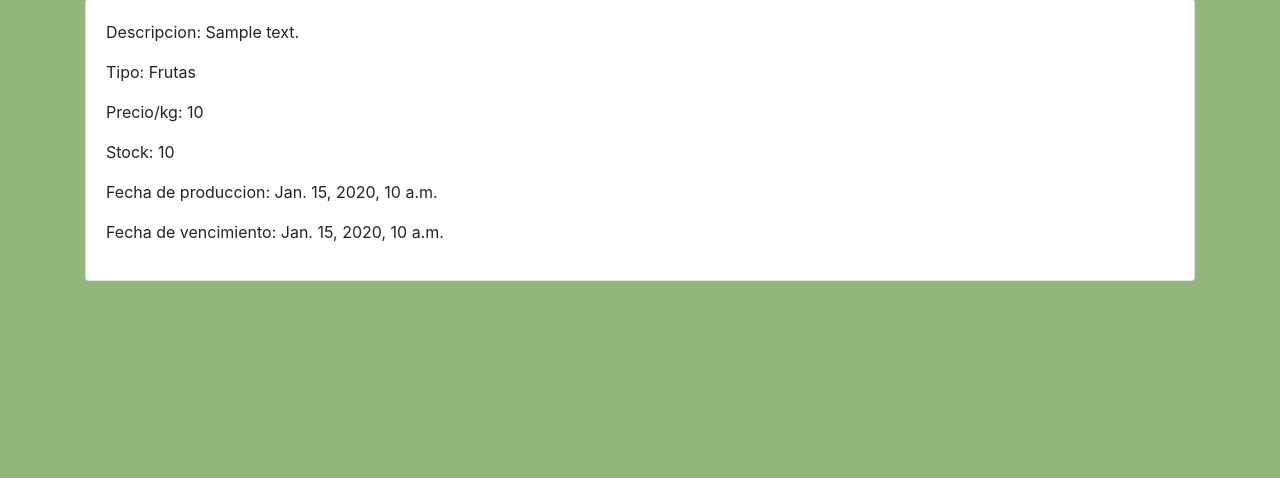
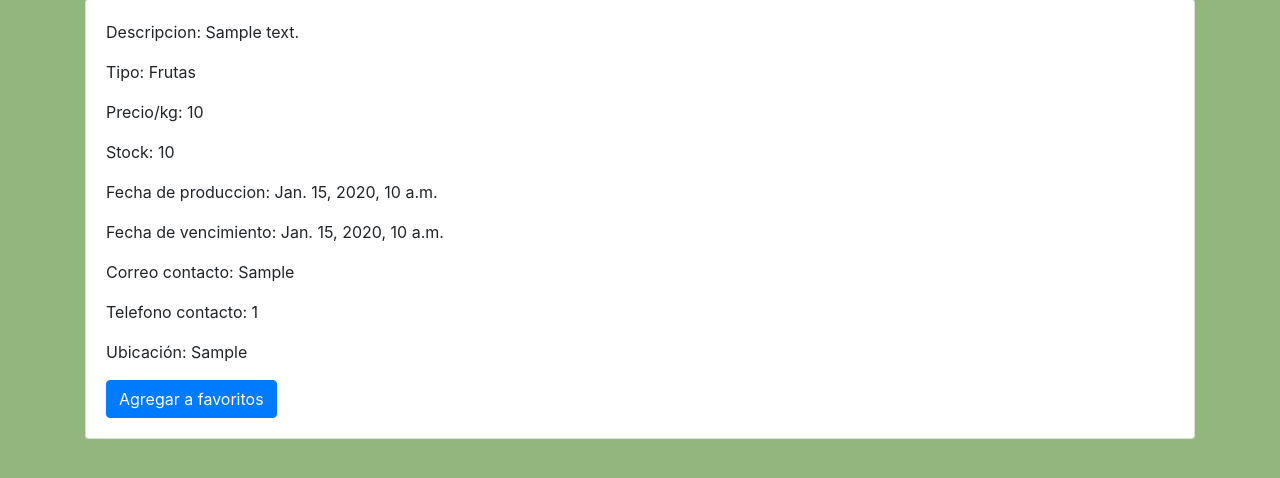
Before and after one commit to xowito/AEPDE, a Django app: page /detalle_producto/1 in a window 1280 px wide. Shown: the part 89-567 px from the top of the page. Run offline with Django 4.2, Linux system fonts and the light colour scheme; a user stored in the database is signed in; tables that the repository leaves empty hold one stand-in row (values such as "Sample post"); some libraries are stand-ins or nearby versions.

Commit message:
agregar_favorito,datos de contacto , ubicación

```diff
--- a/AEPDE_VENV/AEPDE_SITE/AEPDE_APP/models.py
+++ b/AEPDE_VENV/AEPDE_SITE/AEPDE_APP/models.py
@@ -1,5 +1,6 @@
 from django.db import models
-
+from django.contrib.auth.models import User
+from django.urls import reverse
 # Create your models here.
 class Sucursal(models.Model):
     cod_sucursal = models.IntegerField(primary_key=True)
@@ -42,3 +43,15 @@ class Producto(models.Model):
 	    return self.codigo
 class Meta:
     ordering = ["precio"]
+
+
+class Favorito(models.Model):
+    user = models.ForeignKey(User, on_delete=models.CASCADE)
+    producto = models.ForeignKey(Producto, on_delete=models.CASCADE)
+    date_added = models.DateTimeField(auto_now_add=True)
+
+    def __str__(self):
+        return f'{self.user.username} favorited {self.producto.descripcion}'
+
+    def get_absolute_url(self):
+        return reverse('detalle_producto', args=[str(self.producto.codigo)])
--- a/AEPDE_VENV/AEPDE_SITE/AEPDE_APP/templates/AEPDE_APP/detalle_producto.html
+++ b/AEPDE_VENV/AEPDE_SITE/AEPDE_APP/templates/AEPDE_APP/detalle_producto.html
@@ -11,6 +11,17 @@
             <p>Stock:&nbsp;{{obj.stock}}</p>
             <p>Fecha de produccion:&nbsp;{{obj.fecha_produccion}}</p>
             <p>Fecha de vencimiento:&nbsp;{{obj.fecha_vencimiento_prod}}</p>
+            <p>Correo contacto:&nbsp;{{ productor.correo_contacto }}</p>
+            <p>Telefono contacto:&nbsp;{{ productor.telefono_contacto }}</p>
+            <p>Ubicación:&nbsp;{{ sucursal.direccion }}</p>
+            {% if request.user.is_authenticated %}
+            <form method="post" action="{% url 'agregar_favorito' obj.codigo %}">
+                {% csrf_token %}
+                <button type="submit" class="btn btn-primary">Agregar a favoritos</button>
+            </form>
+            {% endif %}
+
+
         </div>
     </div>
 </div>
--- a/AEPDE_VENV/AEPDE_SITE/AEPDE_APP/urls.py
+++ b/AEPDE_VENV/AEPDE_SITE/AEPDE_APP/urls.py
@@ -8,5 +8,7 @@ urlpatterns = [
     path('login',login_request, name="login"),
     path('logout',logout_request,name="logout"),
     path('catalogo_productor',catalogo_productor,name="catalogo_productor"),
-    path('detalle_producto/<id>',detalle_producto,name="detalle_producto")
+    path('detalle_producto/<id>',detalle_producto,name="detalle_producto"),
+    path('agregar_favorito/<int:id>/', agregar_favorito, name='agregar_favorito'),
+
 ]
--- a/AEPDE_VENV/AEPDE_SITE/AEPDE_APP/views.py
+++ b/AEPDE_VENV/AEPDE_SITE/AEPDE_APP/views.py
@@ -1,12 +1,16 @@
-from django.http import HttpRequest
+from django.http import HttpRequest ,HttpResponseRedirect
 from django.shortcuts import render,  redirect, get_object_or_404
 from .forms import formulario_agregar_producto
-from .models import Producto,Productor
+from .models import Producto,Productor,Favorito
 from .forms import NewUserForm
 from django.contrib.auth import login, authenticate,logout, get_user
 from django.contrib.auth.forms import AuthenticationForm
 from django.contrib import messages
 from django.db.models import Q
+from django.shortcuts import  redirect
+from django.contrib.auth.decorators import login_required
+
+
 #Vista home
 
 def home(request):
@@ -21,8 +25,11 @@ def home(request):
     return render(request,"AEPDE_APP/home.html",data)
 
 def detalle_producto(request,id):
+
     detalle = Producto.objects.get(codigo=id)
-    data = {"obj":detalle}
+    productor = detalle.cod_productor
+    sucursal = detalle.sucursal
+    data = {"obj":detalle,"productor": productor,"sucursal":sucursal,}
     return render(request,'AEPDE_APP/detalle_producto.html',data)
 
 def agregar_productos(request):
@@ -82,3 +89,13 @@ def catalogo_productor(request):
         "producto":p
     }
 	return render(request, "AEPDE_APP/catalogo_productor.html",data)
+
+@login_required
+def agregar_favorito(request, id):
+    producto = get_object_or_404(Producto, codigo=id)
+    favorito, created = Favorito.objects.get_or_create(user=request.user, producto=producto)
+    if created:
+        messages.success(request, f"{producto.descripcion} se ha agregado a tus favoritos.")
+    else:
+        messages.warning(request, f"{producto.descripcion} ya está en tus favoritos.")
+    return redirect('detalle_producto', id=id)
```
Also changed, not shown: AEPDE_VENV/AEPDE_SITE/AEPDE_APP/migrations/0020_favorito.py (added).
